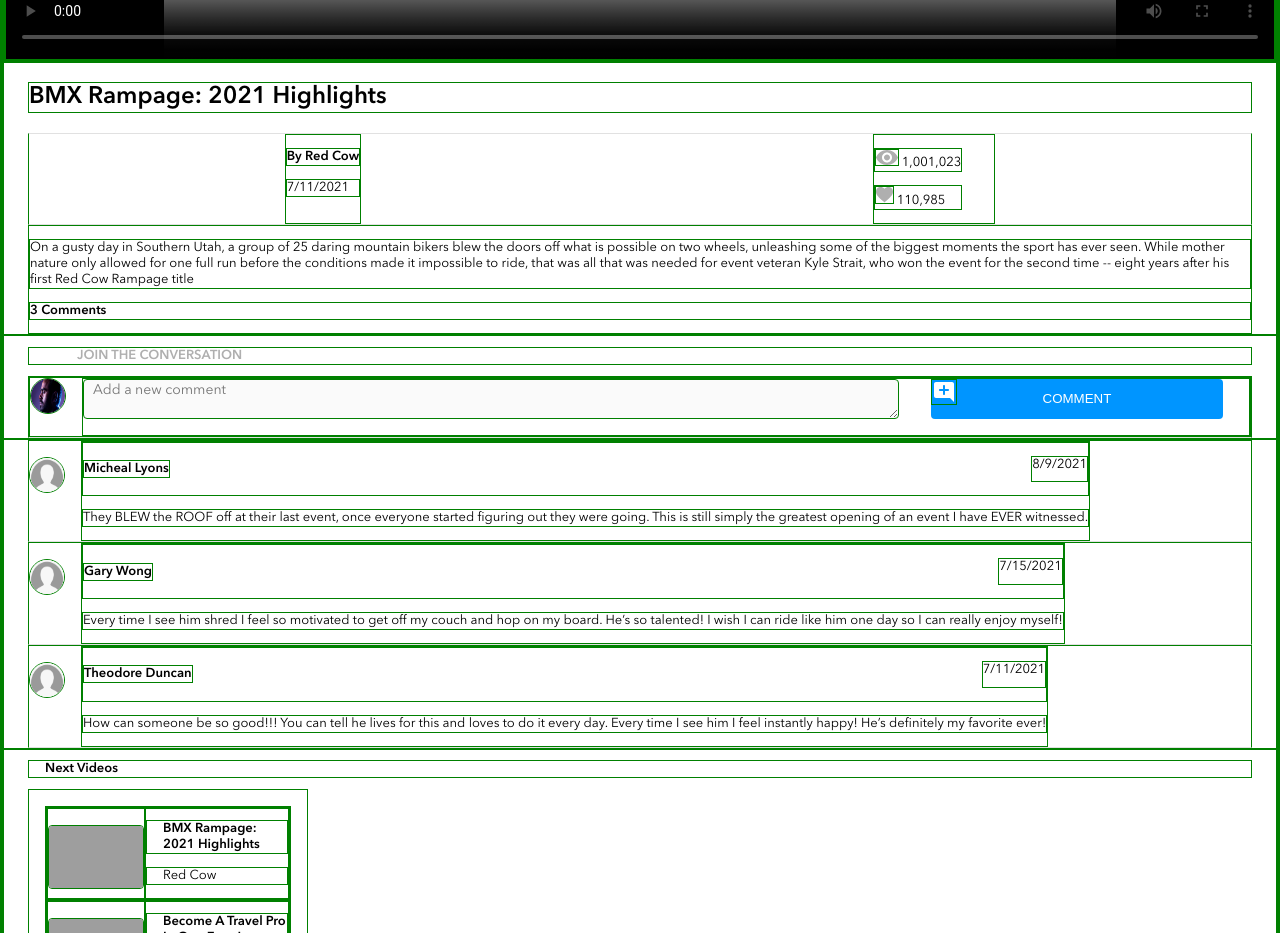
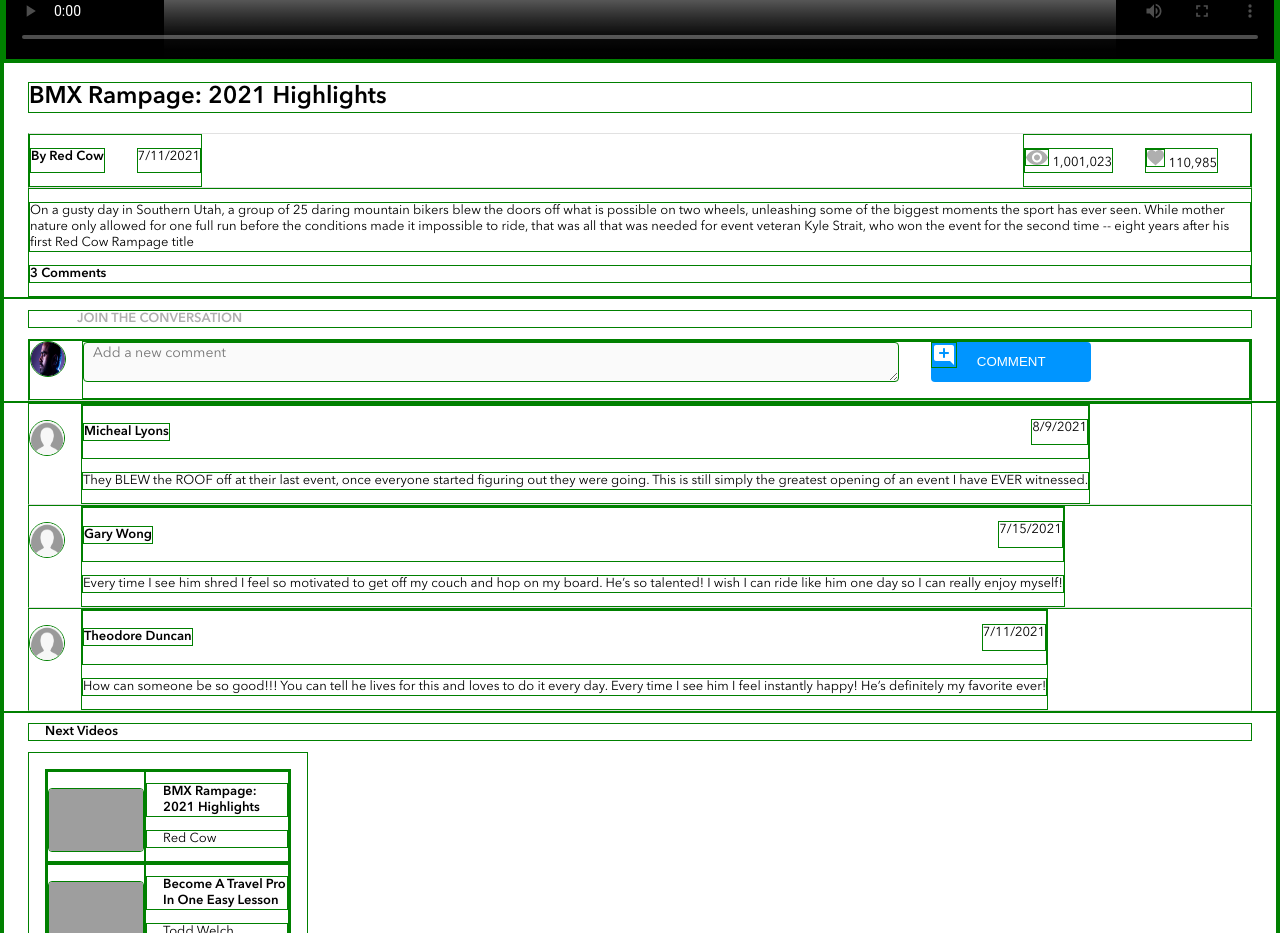
Before and after one commit to rm-jordan/brainflix, a React (Create React App) app: page / in a window 1280 px wide. Shown: the part 840-1773 px from the top of the page. Built offline with nearby package versions, Linux system fonts and the light colour scheme; grey boxes are pictures that could not be loaded.

Commit message:
changed layout of main component @768px tablet size, just need to adjust fonts at that width

```diff
--- a/src/components/CommentBox/CommentBox.scss
+++ b/src/components/CommentBox/CommentBox.scss
@@ -64,7 +64,7 @@
     color: #ffffff;
     position: relative;
     @include tablet {
-      width: 25%;
+      width: 10rem;
       height: 40px;
       margin-left: 2rem;
     }
--- a/src/components/Main/Main.scss
+++ b/src/components/Main/Main.scss
@@ -17,6 +17,9 @@
     @include small-tablet {
       justify-content: space-around;
     }
+    @include tablet {
+      justify-content: space-between;
+    }
   }
 }
 
@@ -25,6 +28,25 @@ p {
   font-size: 13px;
 }
 
+.main__left {
+  @include tablet {
+    display: flex;
+  }
+  p {
+    @include tablet {
+      margin-left: 2rem;
+    }
+  }
+}
 .main__right {
   padding-right: 2rem;
+  @include tablet {
+    display: flex;
+    padding: 0rem;
+  }
+  p {
+    @include tablet {
+      margin-right: 2rem;
+    }
+  }
 }
```
